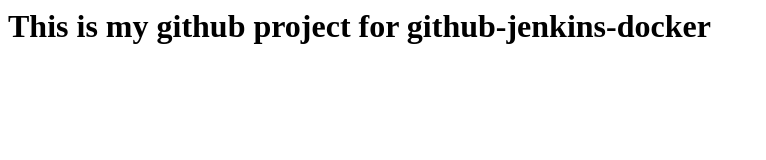
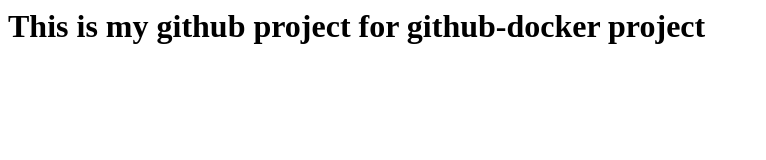
Before and after one commit to abhisigma/MyApp, a plain HTML site: page index.html in a window 1280 px wide. Shown: the whole page, without its empty margins (0-766 px from the left). Drawn offline with Linux system fonts and the light colour scheme.

Commit message:
Update index.html

```diff
--- a/index.html
+++ b/index.html
@@ -1 +1 @@
-<h1> This is my github project for github-jenkins-docker</h1>
+<h1> This is my github project for github-docker project</h1>
```
